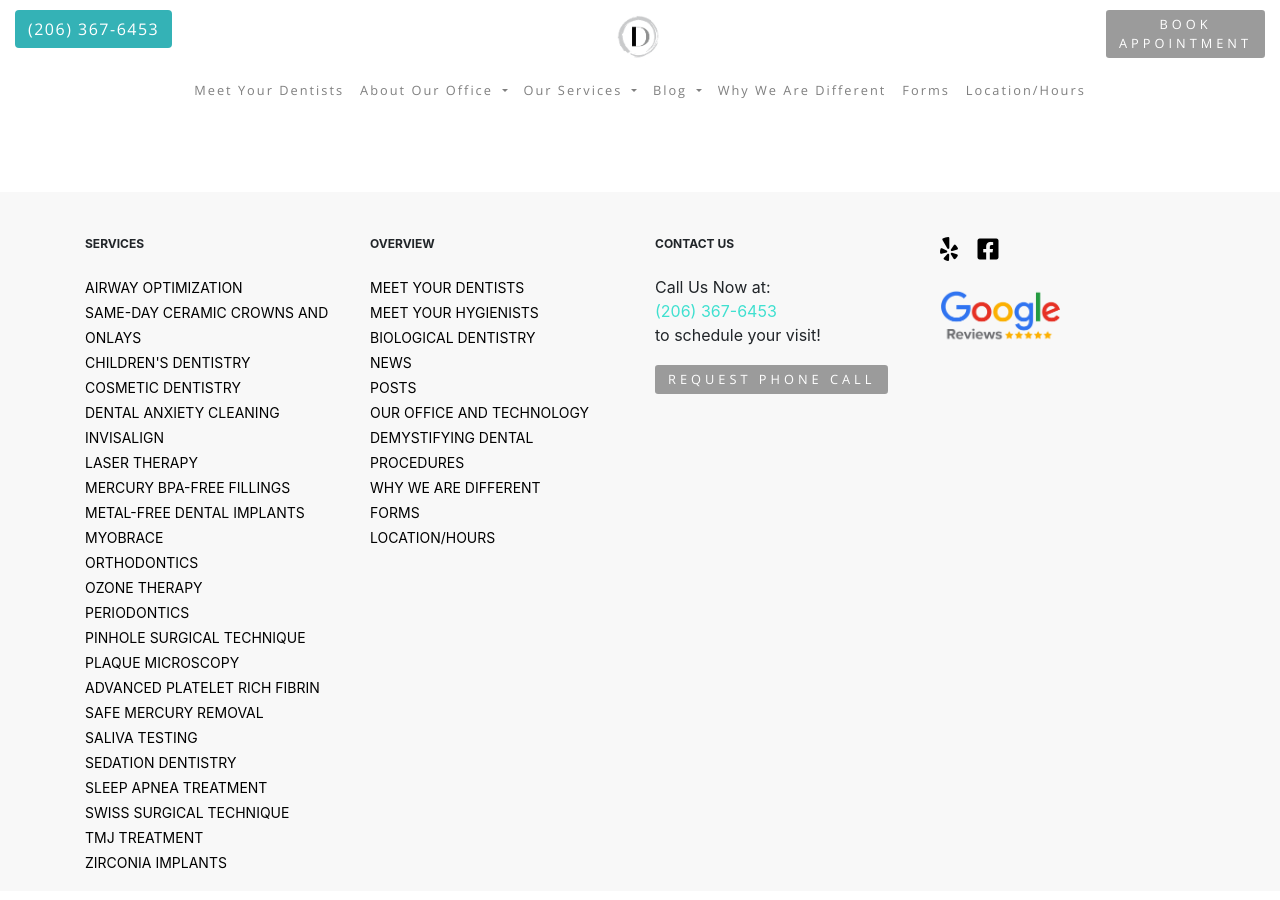
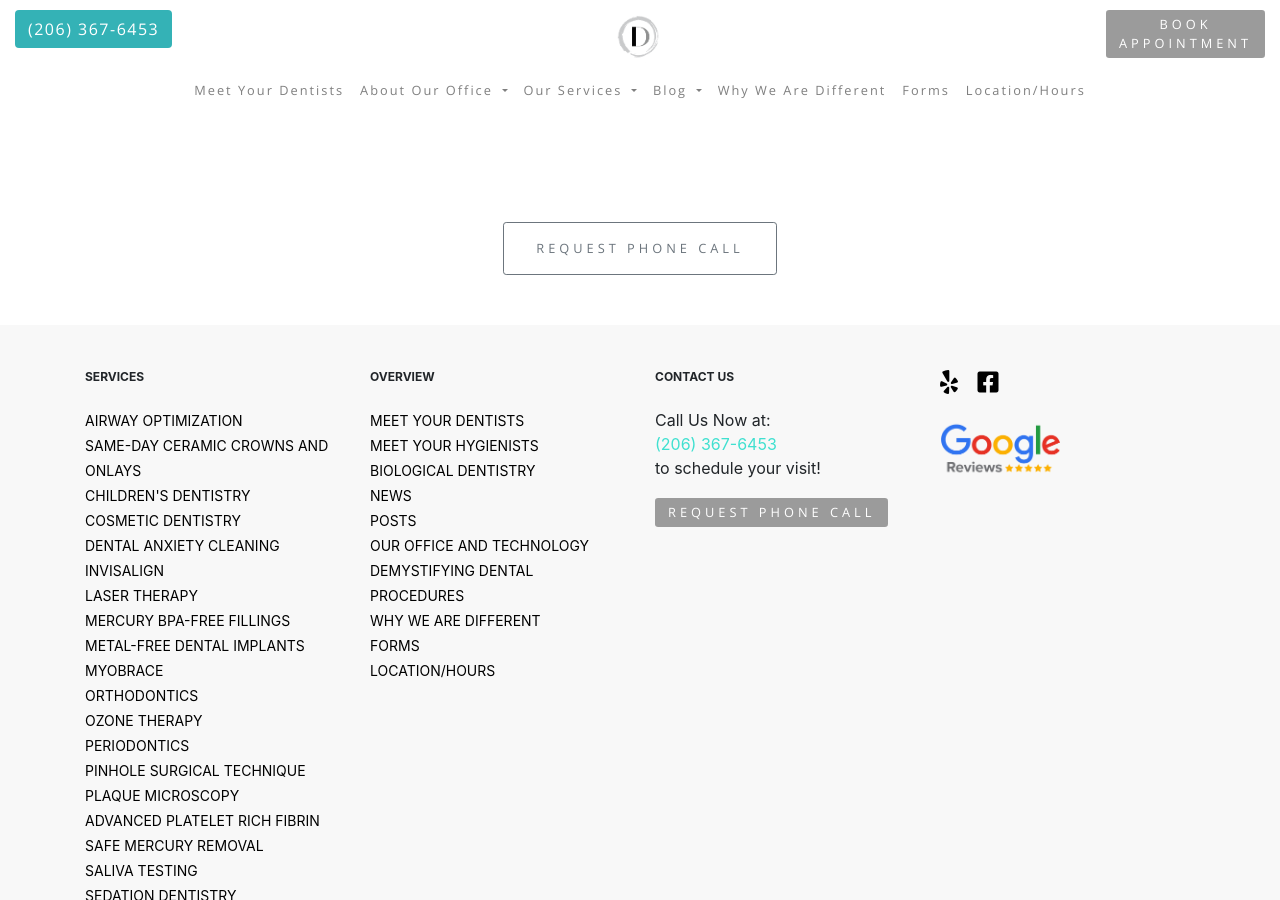
Before and after one commit to Karynvo/integrativejekyll, a Jekyll site: the page built from about.html, in a window 1280 px wide and 900 px high, scrolled down 5574 px. Built offline with Jekyll 4.4.1, drawn with Linux system fonts in a browser that asks for light colours; a script that is not in the unit is left out.

Commit message:
add request phone call button to bottom of meet doctocs page

```diff
--- a/about.html
+++ b/about.html
@@ -13,3 +13,4 @@ redirect_from:
         {% include doctor.html %}
     {% endfor %}
 </div>
+<div style="text-align:center;"><a class="btn btn-outline-secondary service-button" role="button" href="/request-call/">Request Phone Call</a></div>
```
